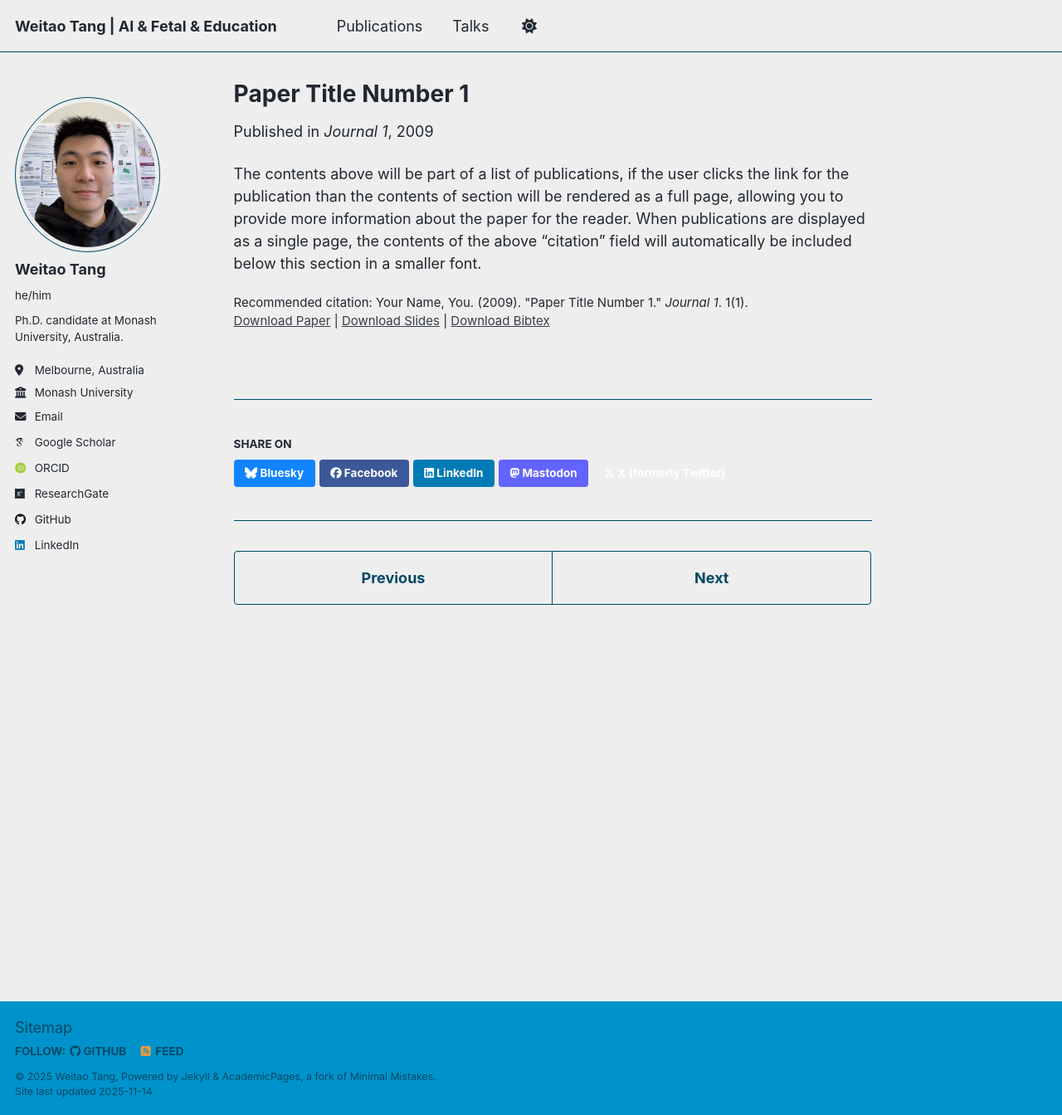
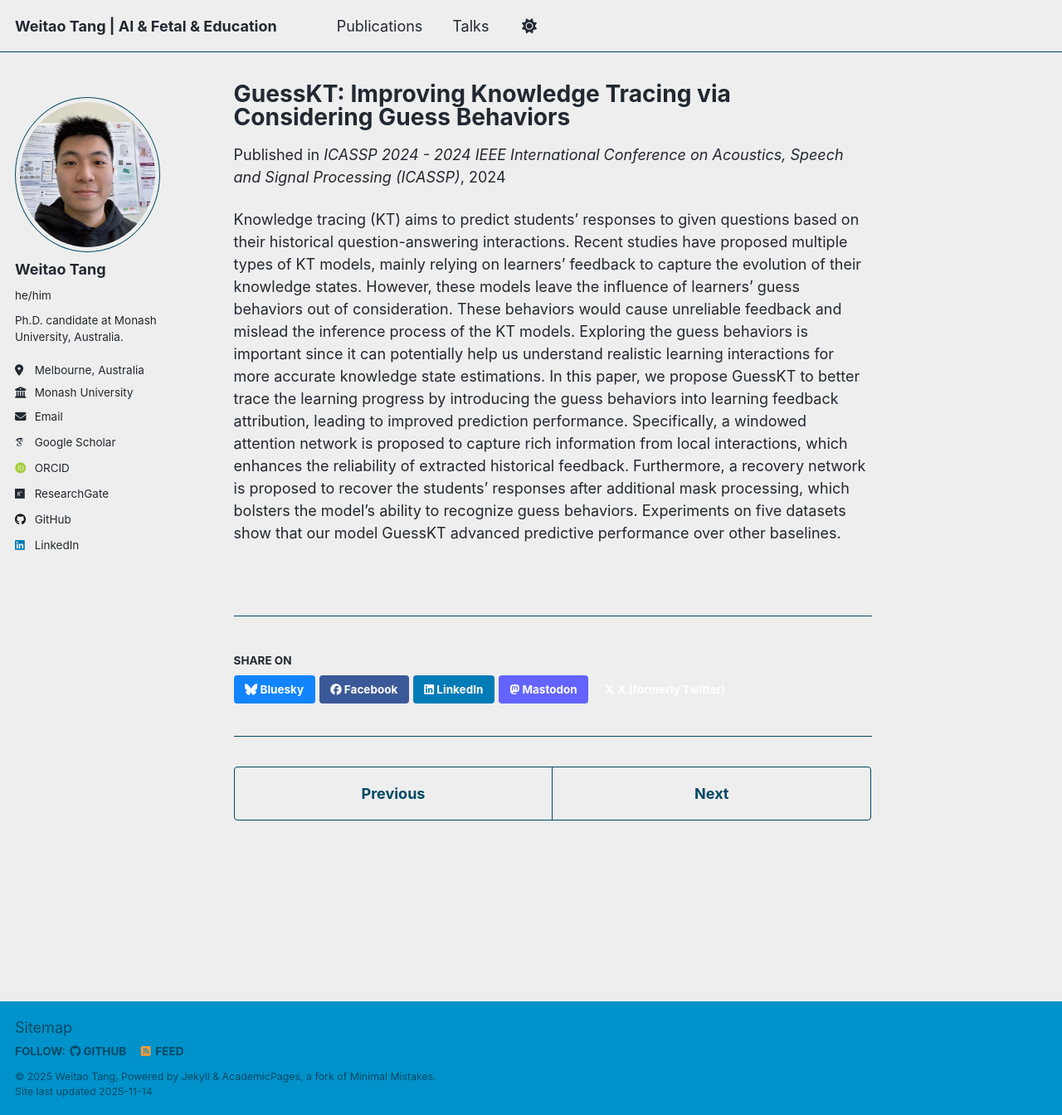
Before and after one commit to WeitaoTang-GitHub/WeitaoTang-GitHub.github.io, a Jekyll site: the page built from _publications/2009-10-01-paper-title-number-1.md, in a window 1280 px wide and 1344 px high. Shown: the whole window at 83% size. Built offline with Jekyll 4.4.1, drawn with Linux system fonts in a browser that asks for light colours; some web fonts are replaced; a script that is not in the unit is left out.

Commit message:
Update 2009-10-01-paper-title-number-1.md

```diff
--- a/_publications/2009-10-01-paper-title-number-1.md
+++ b/_publications/2009-10-01-paper-title-number-1.md
@@ -1,14 +1,10 @@
 ---
-title: "Paper Title Number 1"
+title: "GuessKT: Improving Knowledge Tracing via Considering Guess Behaviors"
 collection: publications
-category: manuscripts
+category: conferences
 permalink: /publication/2009-10-01-paper-title-number-1
-excerpt: 'This paper is about the number 1. The number 2 is left for future work.'
-date: 2009-10-01
-venue: 'Journal 1'
-slidesurl: 'https://academicpages.github.io/files/slides1.pdf'
-paperurl: 'https://academicpages.github.io/files/paper1.pdf'
-bibtexurl: 'https://academicpages.github.io/files/bibtex1.bib'
-citation: 'Your Name, You. (2009). &quot;Paper Title Number 1.&quot; <i>Journal 1</i>. 1(1).'
+excerpt: 'We propose GuessKT, a knowledge tracing model that explicitly models students’ guess behaviors to improve the reliability of learning feedback and enhance prediction accuracy across multiple datasets.'
+date: 2024-3-18
+venue: 'ICASSP 2024 - 2024 IEEE International Conference on Acoustics, Speech and Signal Processing (ICASSP)'
 ---
-The contents above will be part of a list of publications, if the user clicks the link for the publication than the contents of section will be rendered as a full page, allowing you to provide more information about the paper for the reader. When publications are displayed as a single page, the contents of the above "citation" field will automatically be included below this section in a smaller font.
+Knowledge tracing (KT) aims to predict students’ responses to given questions based on their historical question-answering interactions. Recent studies have proposed multiple types of KT models, mainly relying on learners’ feedback to capture the evolution of their knowledge states. However, these models leave the influence of learners’ guess behaviors out of consideration. These behaviors would cause unreliable feedback and mislead the inference process of the KT models. Exploring the guess behaviors is important since it can potentially help us understand realistic learning interactions for more accurate knowledge state estimations. In this paper, we propose GuessKT to better trace the learning progress by introducing the guess behaviors into learning feedback attribution, leading to improved prediction performance. Specifically, a windowed attention network is proposed to capture rich information from local interactions, which enhances the reliability of extracted historical feedback. Furthermore, a recovery network is proposed to recover the students’ responses after additional mask processing, which bolsters the model’s ability to recognize guess behaviors. Experiments on five datasets show that our model GuessKT advanced predictive performance over other baselines.
```
